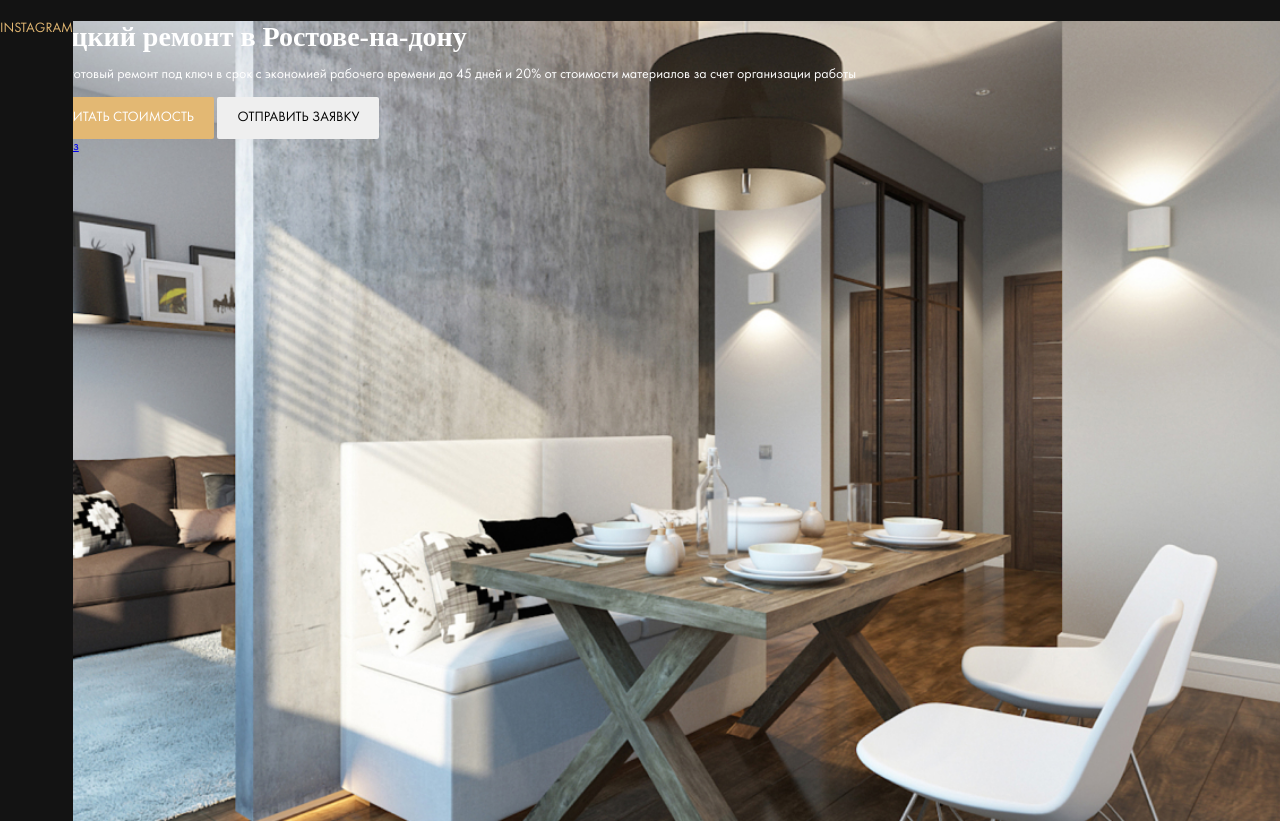
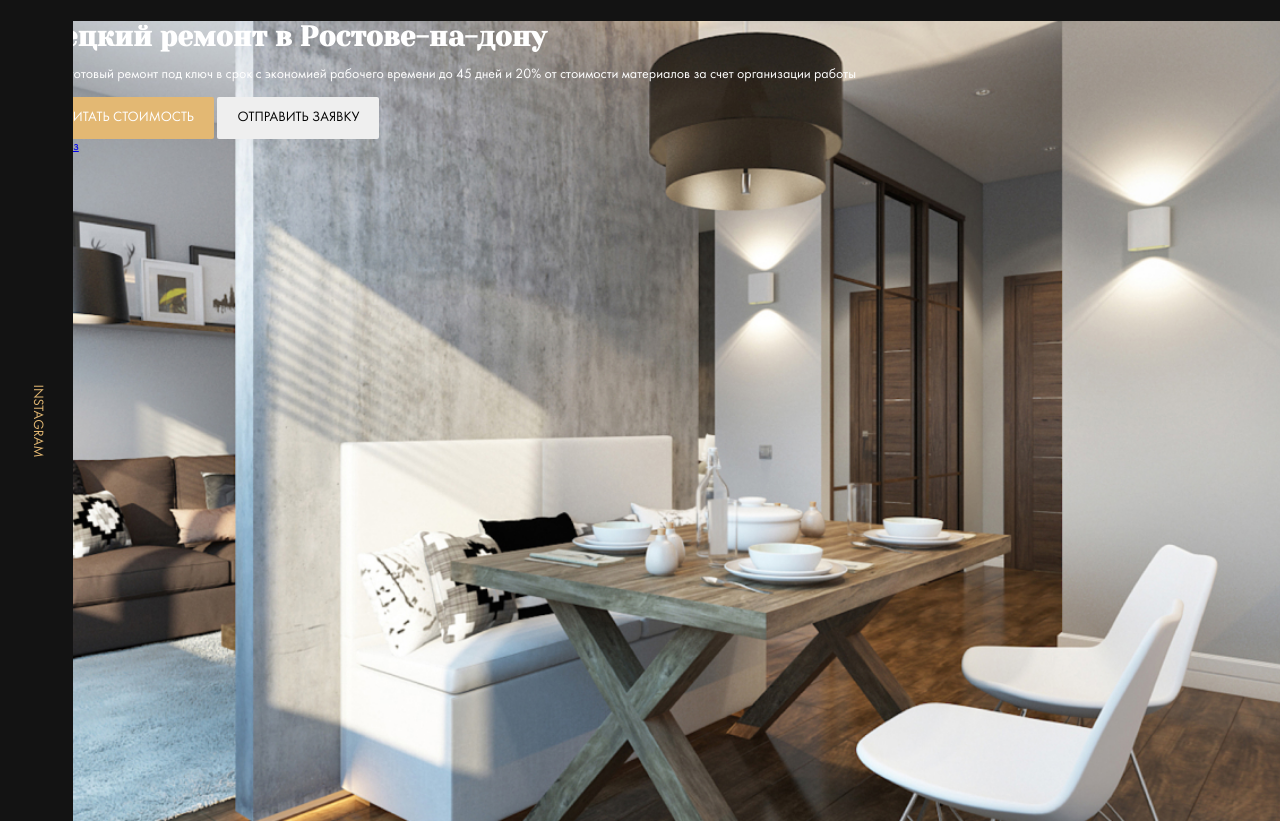
Before and after one commit to ludmila-pro-v/project_1, a website: page index.html in a window 1280 px wide. Shown: the part 69-890 px from the top of the page. Drawn offline with Linux system fonts and the light colour scheme; files whose address does not match are found by name.

Commit message:
feat: add instagram button

```diff
--- a/index.html
+++ b/index.html
@@ -5,6 +5,7 @@
   <meta name="viewport" content="width=header.header, initial-scale=1.0">
   <meta http-equiv="X-UA-Compatible" content="ie=edge">
 
+  <link href="https://fonts.googleapis.com/css?family=Yeseva+One&display=swap&subset=cyrillic" rel="stylesheet">
   <link rel="stylesheet" href="css/style.css">
   <title>Document</title>
 
--- a/sass/templates/_hero.sass
+++ b/sass/templates/_hero.sass
@@ -4,17 +4,21 @@
   height: 100vh
   color: $light
   &__instagram
+    position: absolute
+    left: 0
+    top: 0
     max-width: 80px
+    height: 100%
 .instagram
-  position: absolute
-  left: 0
-  top: 0
+  display: flex
+  justify-content: center
+  align-items: center
   background-color: $dark
-  height: 100%
   &__link
     text-transform: uppercase
     color: $primary
     text-decoration: none
+    transform: rotate(90deg)
 .title
   margin: 0
   font-family: 'Yeseva One'
```
Also changed, not shown: css/style.css.
